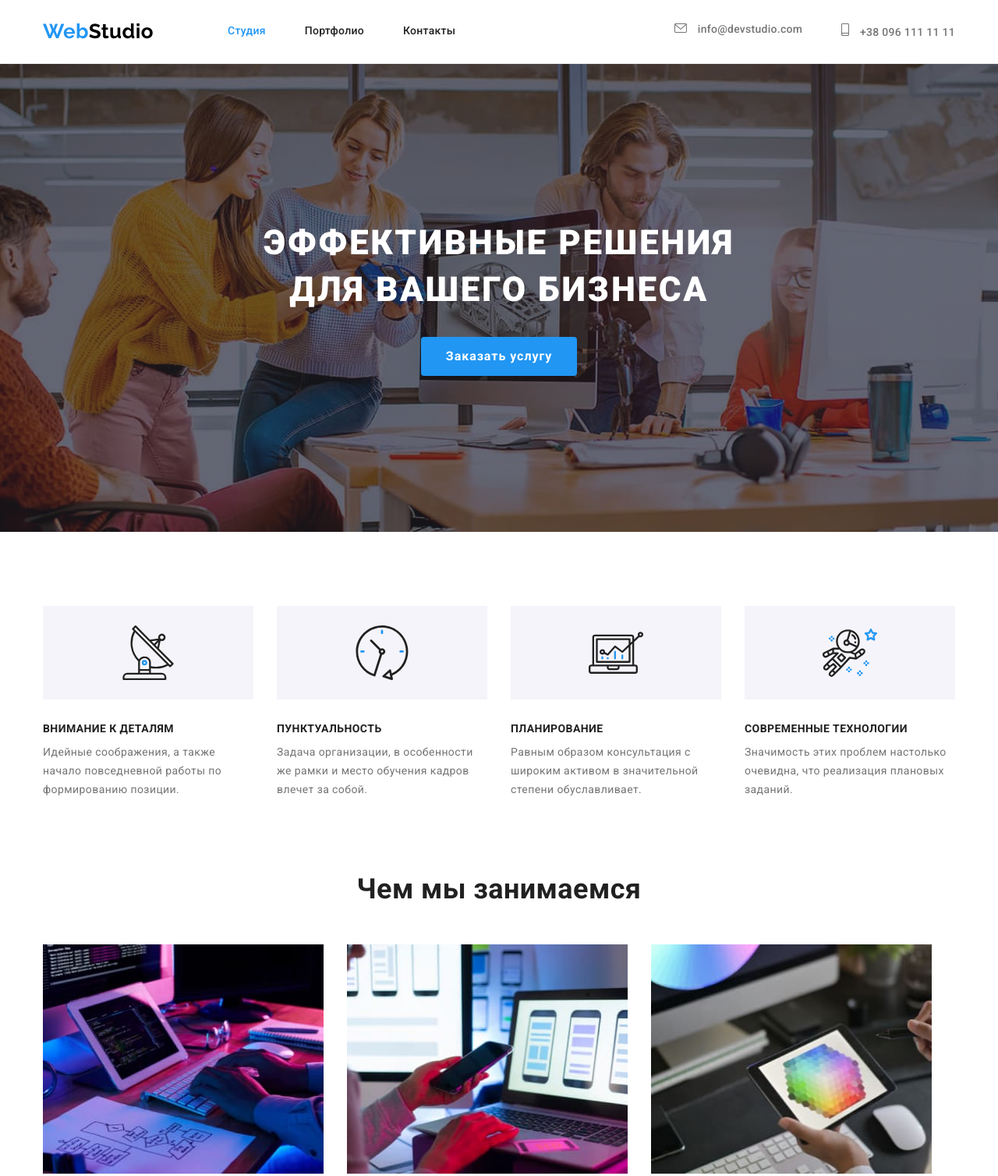
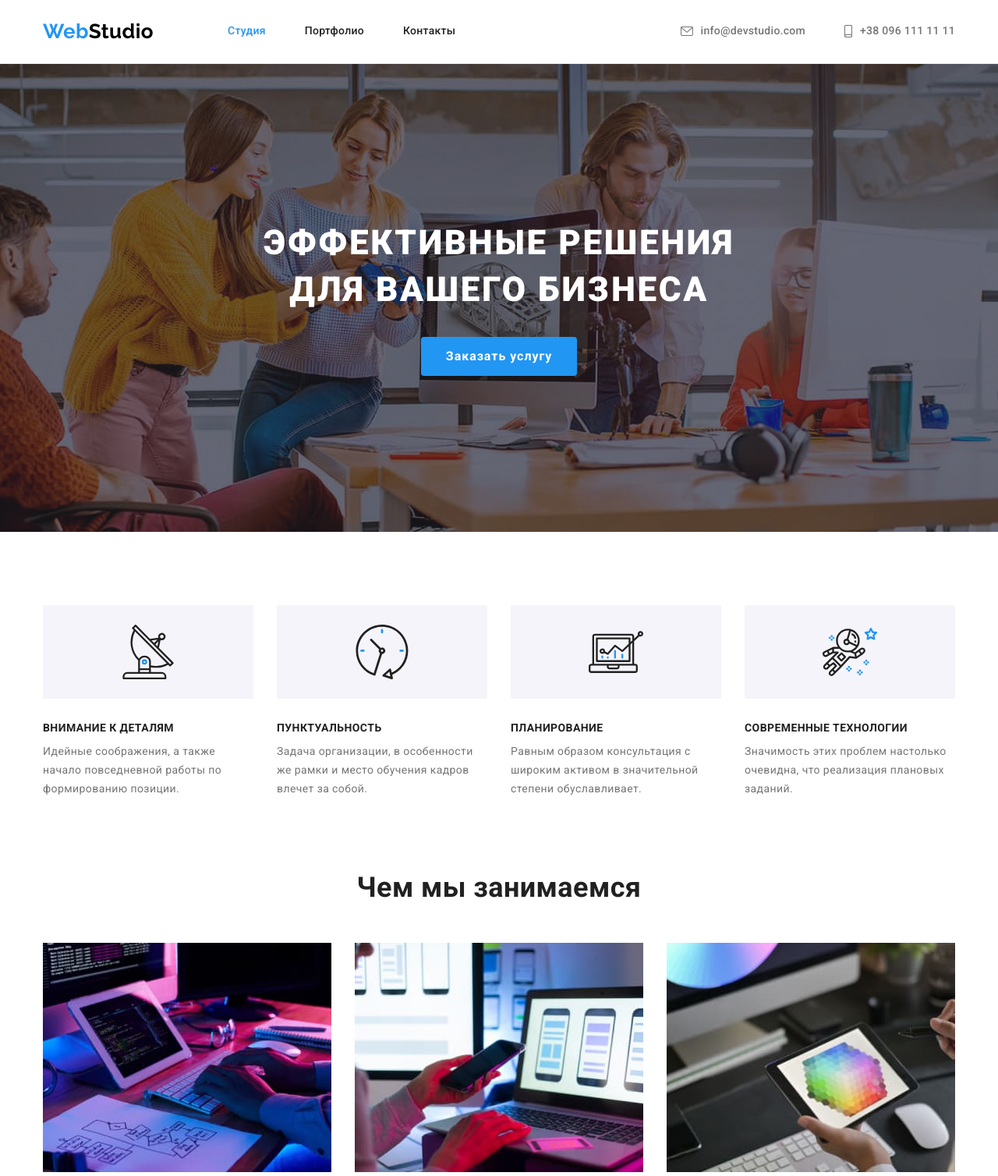
Before and after one commit to voanergesKM/goit-markup-hw-04, a plain HTML site: page index.html in a window 1280 px wide. Shown: the top 1508 px of the page at 78% size. Drawn offline with nearby package versions, Linux system fonts and the light colour scheme.

Commit message:
Next finish FIX :)

```diff
--- a/css/styles.css
+++ b/css/styles.css
@@ -119,8 +119,11 @@ img {
 }
 
 .contact .link {
-  display: inline-flex;
+  display: flex;
   align-items: center;
+
+  color: var(--primary-fontcolor);
+  text-decoration: none;
 }
 
 .site-nav .link {
@@ -278,8 +281,8 @@ img {
 }
 
 .section.peculiarity {
-  padding-top: 95px;
-  padding-bottom: 95px;
+  padding-top: 94px;
+  padding-bottom: 94px;
 }
 
 .peculiarity .title {
@@ -305,15 +308,13 @@ img {
 }
 
 .what-list .item {
-  flex-wrap: wrap;
-  width: calc(100% / 3 - 30px);
   margin-right: 30px;
 }
 
 .what-list .item:nth-child(3) {
   margin-right: 0;
 }
-.contact .link,
+
 .portfolio-list .link {
   display: block;
   color: var(--primary-fontcolor);
```
